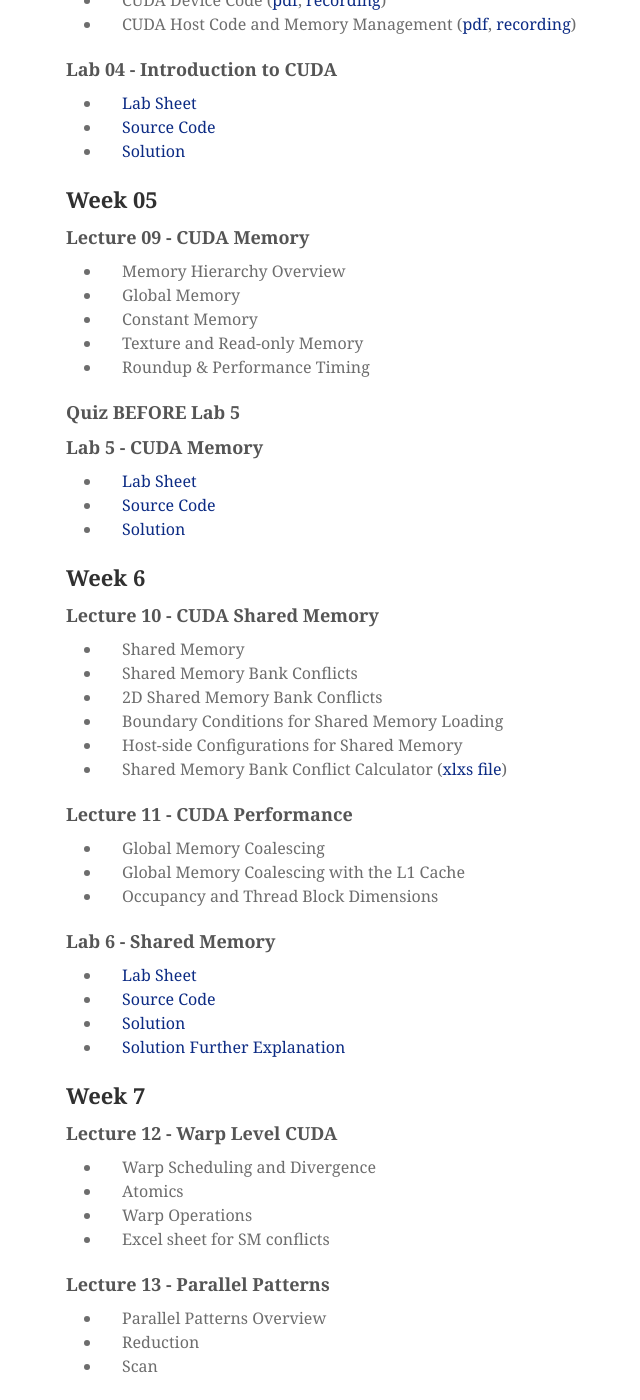
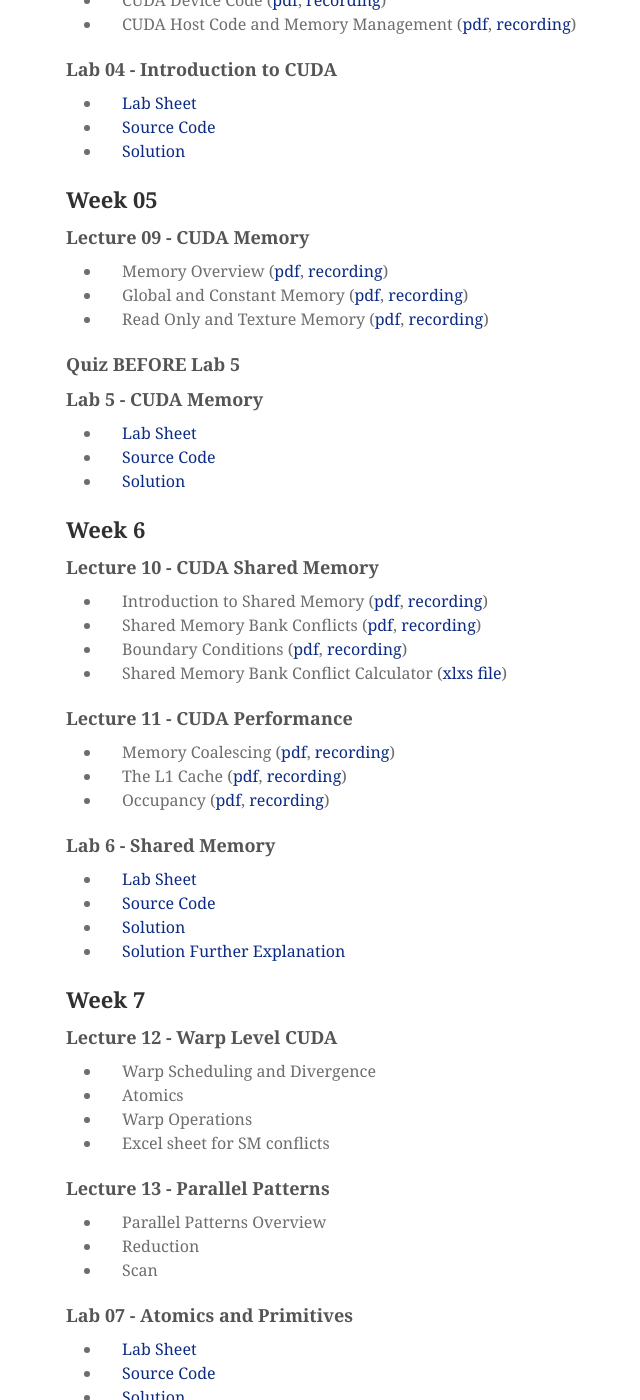
Before and after one commit to mondus/mondus.github.io, a Jekyll site: the page built from teaching/COM4521/index.md, in a window 1280 px wide and 1400 px high, scrolled down 4130 px. Shown: the whole window, without its empty margins (174-814 px from the left). Built offline with Jekyll 4.4.1, drawn with Linux system fonts in a browser that asks for light colours; nearby versions of some CDN libraries; some web fonts are replaced.

Commit message:
Update index.md

```diff
--- a/teaching/COM4521/index.md
+++ b/teaching/COM4521/index.md
@@ -152,11 +152,9 @@ Lectures are pre-recorded and are availble on the [COM4521  Parallel Computing w
 
 ### Lecture 09 - CUDA Memory
 
-* Memory Hierarchy Overview
-* Global Memory
-* Constant Memory
-* Texture and Read-only Memory
-* Roundup & Performance Timing
+* Memory Overview ([pdf](https://drive.google.com/file/d/1BxiovKdODm1OsRTsLzW0LyOj1CfBYVQX/view?usp=sharing), [recording](https://digitalmedia.sheffield.ac.uk/media/Lecture+09+-+Part+01+-+Memory+Overview/1_0pa748z1))
+* Global and Constant Memory ([pdf](https://drive.google.com/file/d/1ZvdLGJJ3D_-DrEFsR6Sai-sA5WN-uuWT/view?usp=sharing), [recording](https://digitalmedia.sheffield.ac.uk/media/Lecture+09+-+Part+02+-+Global+and+Constant+Memory/1_fl15aonq))
+* Read Only and Texture Memory ([pdf](https://drive.google.com/file/d/1bSk8km76Y0CXAcBhBypwknl8OGoXb0VT/view?usp=sharing), [recording](https://digitalmedia.sheffield.ac.uk/media/Lecture+09+-+Part+03+-+Read-Only+and+Texture+Memory/1_kiodtb5l))
 
 ### Quiz BEFORE Lab 5
 
@@ -171,18 +169,16 @@ Lectures are pre-recorded and are availble on the [COM4521  Parallel Computing w
 
 ### Lecture 10 - CUDA Shared Memory
 
-* Shared Memory
-* Shared Memory Bank Conflicts
-* 2D Shared Memory Bank Conflicts
-* Boundary Conditions for Shared Memory Loading
-* Host-side Configurations for Shared Memory
+* Introduction to Shared Memory ([pdf](https://drive.google.com/file/d/1EjnE7xi5wo8HEJ3hUA74N9WMUZOudcV5/view?usp=sharing), [recording](https://digitalmedia.sheffield.ac.uk/media/Lecture+10+-+Part+01+-+Introduction+to+Shared+Memory/1_rd20qeup))
+* Shared Memory Bank Conflicts ([pdf](https://drive.google.com/file/d/1-VKri93MTBbUMmlIYd-LiK6iMYphg3w9/view?usp=sharing), [recording](https://digitalmedia.sheffield.ac.uk/media/Lecture+10+-+Part+02+-+Shared+Memory+Bank+Conflicts/1_69yoldfs))
+* Boundary Conditions ([pdf](https://drive.google.com/file/d/1C4h9_Y0lh2M2k09avtqtqo_1Rw677JUV/view?usp=sharing), [recording](https://digitalmedia.sheffield.ac.uk/media/Lecture+10+-+Part+03+-+Boundary+Conditions/1_5g9cwokq))
 * Shared Memory Bank Conflict Calculator ([xlxs file](https://drive.google.com/file/d/1pHTvo-X02_xp8OHCobJ-zFaZ0Vq2mtKK/view?usp=sharing))
 
 ### Lecture 11 - CUDA Performance
 
-* Global Memory Coalescing
-* Global Memory Coalescing with the L1 Cache
-* Occupancy and Thread Block Dimensions
+* Memory Coalescing ([pdf](https://drive.google.com/file/d/1vDqsfjl_hRbyG1jBkllSIwNLlbycyjlz/view?usp=sharing), [recording](https://digitalmedia.sheffield.ac.uk/media/Lecture+11+-+Part+01+-+Memory+Coalescing/1_o0kfb3ux))
+* The L1 Cache ([pdf](https://drive.google.com/file/d/13lSuEalXcMGrX8orbW6HUbXZFj3OqbuH/view?usp=sharing), [recording](https://digitalmedia.sheffield.ac.uk/media/Lecture+11+-+Part+02+-+The+L1+Cache/1_94wtt4kb))
+* Occupancy ([pdf](https://drive.google.com/file/d/1ClFMjcO2IDjsCZ7irgSKjaUeKW4yAEev/view?usp=sharing), [recording](https://digitalmedia.sheffield.ac.uk/media/Lecture+11+-+Part+03+-+Occupancy/1_dweyffyn))
 
 ### Lab 6 - Shared Memory
 
```
